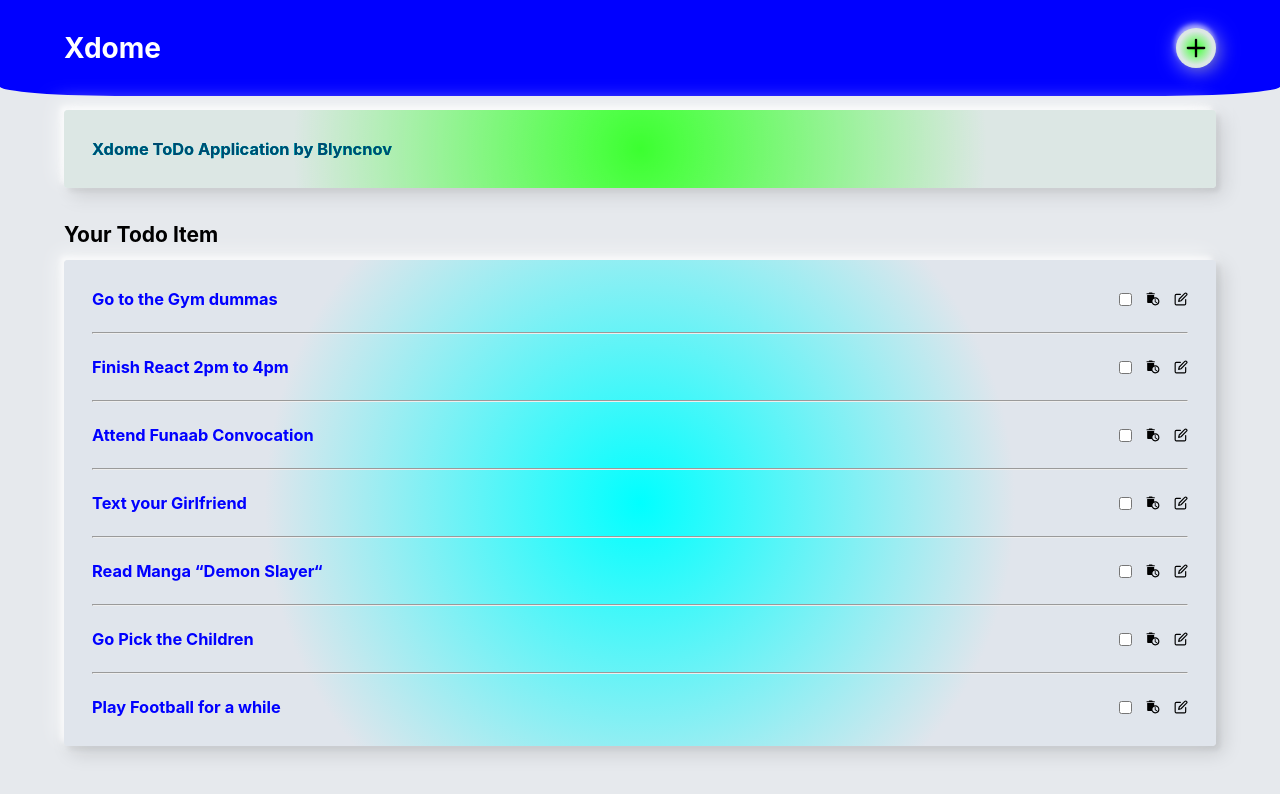
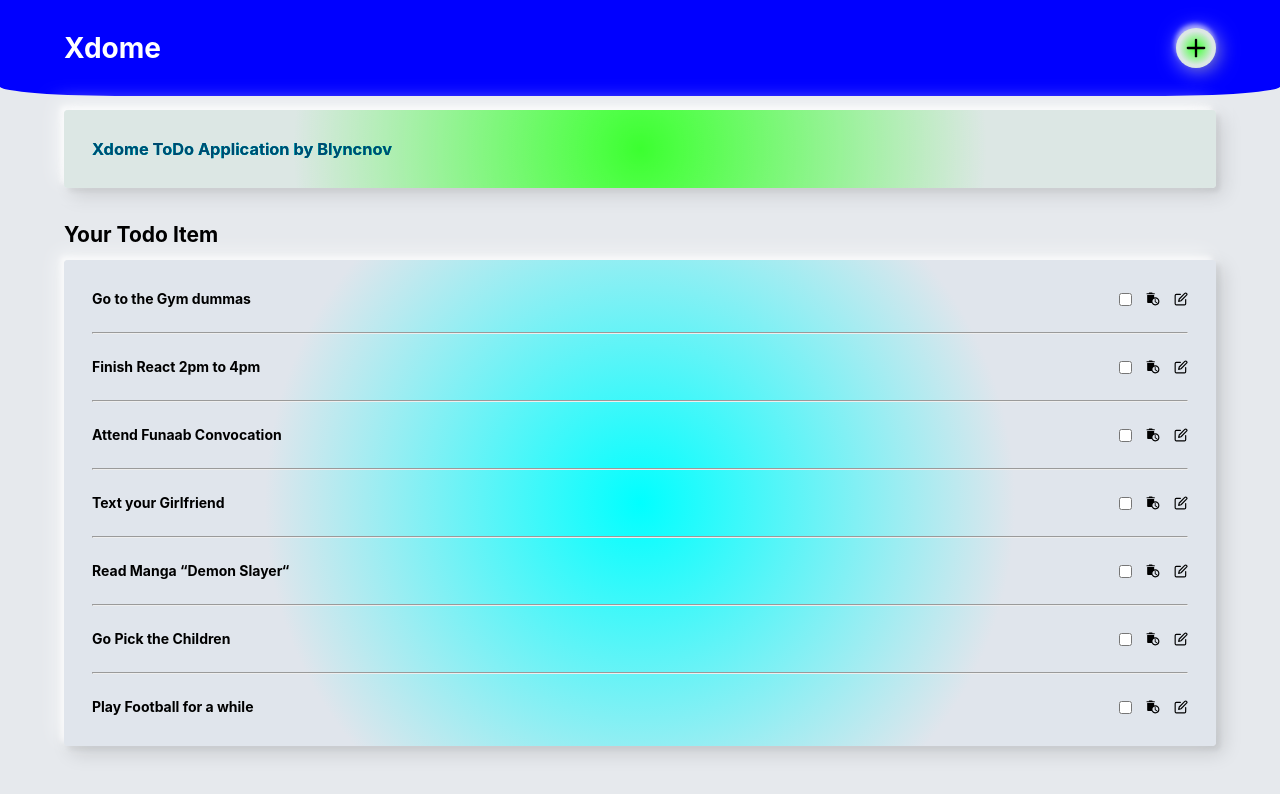
Before and after one commit to blyncnov/Xdome, a Next.js app: page / in a window 1280 px wide. Shown: the top 794 px of the page. Built offline with nearby package versions, Linux system fonts and the light colour scheme.

Commit message:
xdome v2

```diff
--- a/components/CardItem.jsx
+++ b/components/CardItem.jsx
@@ -11,7 +11,7 @@ const CardItem = () => {
 
                 <Container Bg="transparent">
                     <Flexbox align="center" justify="space-between" mdir="row">
-                        <h3 className="display__text">Go to the Gym dummas</h3>
+                        <h3 className="todo__list">Go to the Gym dummas</h3>
                         <Flexbox align="center" justify="space-between" wdir="row">
                             <input type="checkbox" placeholder="Add Todo Item" />
                             <MdAutoDelete />
@@ -26,7 +26,7 @@ const CardItem = () => {
 
                 <Container Bg="transparent" >
                     <Flexbox align="center" justify="space-between" mdir="row">
-                        <h3 className="display__text">Finish React 2pm to 4pm </h3>
+                        <h3 className="todo__list">Finish React 2pm to 4pm </h3>
                         <Flexbox align="center" justify="space-between" wdir="row">
                             <input type="checkbox" placeholder="Add Todo Item" />
                             <MdAutoDelete />
@@ -41,11 +41,11 @@ const CardItem = () => {
 
                 <Container Bg="transparent" >
                     <Flexbox align="center" justify="space-between" mdir="row">
-                        <h3 className="display__text">Attend Funaab Convocation </h3>
+                        <h3 className="todo__list">Attend Funaab Convocation </h3>
                         <Flexbox align="center" justify="space-between" wdir="row">
                             <input type="checkbox" placeholder="Add Todo Item" />
                             <MdAutoDelete />
-                           <FiEdit />
+                            <FiEdit />
                         </Flexbox>
                     </Flexbox>
                 </Container>
@@ -56,11 +56,11 @@ const CardItem = () => {
 
                 <Container Bg="transparent" >
                     <Flexbox align="center" justify="space-between" mdir="row">
-                        <h3 className="display__text">Text your Girlfriend</h3>
+                        <h3 className="todo__list">Text your Girlfriend</h3>
                         <Flexbox align="center" justify="space-between" wdir="row">
                             <input type="checkbox" placeholder="Add Todo Item" />
                             <MdAutoDelete />
-                           <FiEdit />
+                            <FiEdit />
                         </Flexbox>
                     </Flexbox>
                 </Container>
@@ -71,11 +71,11 @@ const CardItem = () => {
 
                 <Container Bg="transparent" >
                     <Flexbox align="center" justify="space-between" mdir="row">
-                        <h3 className="display__text">Read Manga &ldquo;Demon Slayer&ldquo; </h3>
+                        <h3 className="todo__list">Read Manga &ldquo;Demon Slayer&ldquo; </h3>
                         <Flexbox align="center" justify="space-between" mdir="row" wdir="row">
                             <input type="checkbox" placeholder="Add Todo Item" />
                             <MdAutoDelete />
-                           <FiEdit />
+                            <FiEdit />
                         </Flexbox>
                     </Flexbox>
                 </Container>
@@ -86,11 +86,11 @@ const CardItem = () => {
 
                 <Container Bg="transparent" >
                     <Flexbox align="center" justify="space-between" mdir="row">
-                        <h3 className="display__text">Go Pick the Children </h3>
+                        <h3 className="todo__list">Go Pick the Children </h3>
                         <Flexbox align="center" justify="space-between" wdir="row">
                             <input type="checkbox" placeholder="Add Todo Item" />
                             <MdAutoDelete />
-                           <FiEdit />
+                            <FiEdit />
                         </Flexbox>
                     </Flexbox>
                 </Container>
@@ -101,11 +101,11 @@ const CardItem = () => {
 
                 <Container Bg="transparent" >
                     <Flexbox align="center" justify="space-between" mdir="row">
-                        <h3 className="display__text">Play Football for a while </h3>
+                        <h3 className="todo__list">Play Football for a while </h3>
                         <Flexbox align="center" justify="space-between" wdir="row">
                             <input type="checkbox" placeholder="Add Todo Item" />
                             <MdAutoDelete />
-                           <FiEdit />
+                            <FiEdit />
                         </Flexbox>
                     </Flexbox>
                 </Container>
--- a/styles/constants/Constants.js
+++ b/styles/constants/Constants.js
@@ -66,8 +66,16 @@ padding: ${({ p }) => p ? p : 0};
 
   }
 
+  .todo__list{
+    font-size: 14px;
+  }
+
 @media (max-width: 768px) {
-flex-direction: ${({mdir}) => mdir ? mdir : "row"};
+flex-direction: ${({ mdir }) => mdir ? mdir : "row"};
+
+  .todo__list{
+    font-size: 13px;
+  }
 }
 `
 
```
